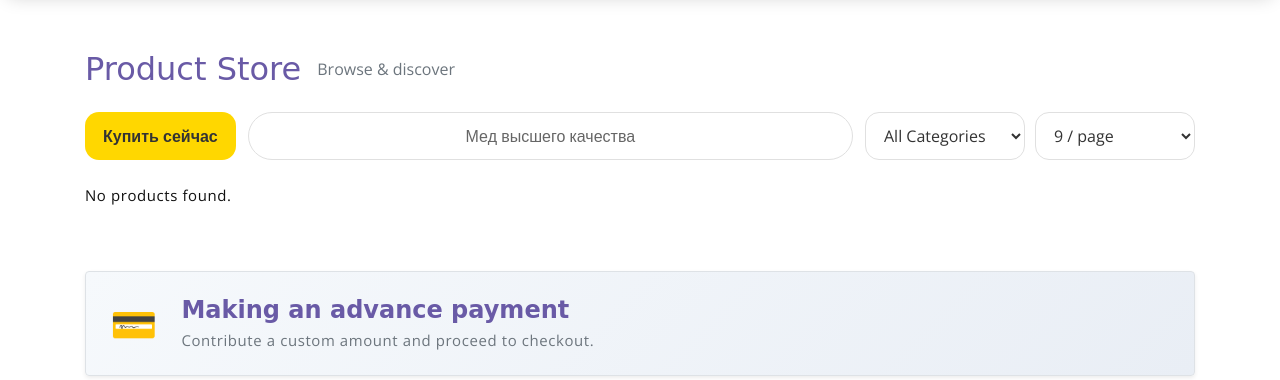
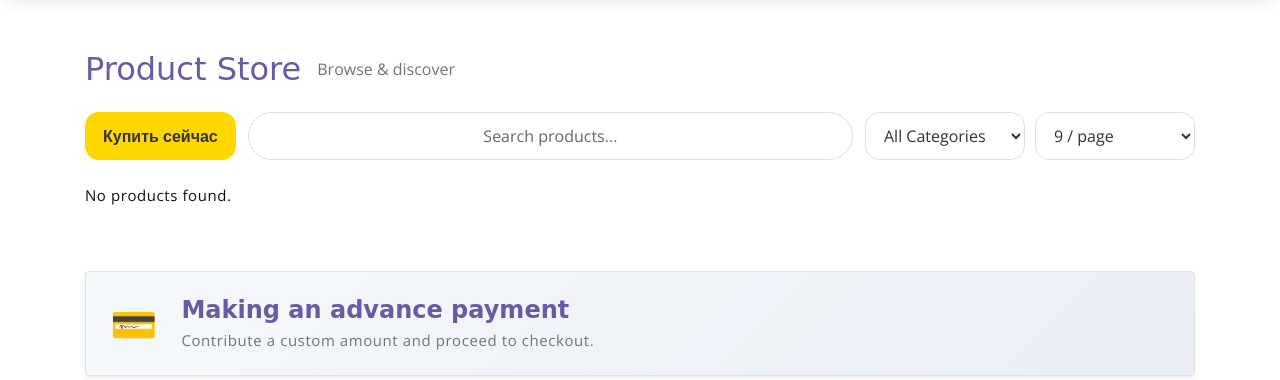
Before and after one commit to Bayrambek770/tech-store, a Django app: page /store/ in a window 1280 px wide. Shown: the part 82-462 px from the top of the page. Run offline with Django 5.2, Linux system fonts and the light colour scheme; data that the repository does not hold is empty; some libraries are stand-ins or nearby versions; some web fonts are replaced.

Commit message:
[fix] design

```diff
--- a/templates/designs/marketplace.html
+++ b/templates/designs/marketplace.html
@@ -8,7 +8,7 @@
     <form id="filter-form" class="marketplace-filters">
       <div class="filters-row">
         <button class="ui-primary-btn" type="submit">{% trans "Купить сейчас" %}</button>
-        <input type="text" name="q" value="{{ search_query|default:'' }}" placeholder="Мед высшего качества" class="ui-pill-input">
+        <input type="text" name="q" value="{{ search_query|default:'' }}" placeholder="{% trans 'Search designs...' %}" class="ui-pill-input">
         <div class="filters-inline">
           <select name="type" id="type" class="ui-select">
             <option value="">{% trans 'All Types' %}</option>
--- a/templates/store.html
+++ b/templates/store.html
@@ -25,7 +25,7 @@
         <form method="get" class="store-filters mb-4" id="filter-form">
             <div class="filters-row">
                 <button class="ui-primary-btn" type="submit">{% trans "Купить сейчас" %}</button>
-                <input type="text" name="q" value="{{ search_query|default:'' }}" class="ui-pill-input" placeholder="Мед высшего качества">
+                <input type="text" name="q" value="{{ search_query|default:'' }}" class="ui-pill-input" placeholder="{% trans 'Search products...' %}">
                 <div class="filters-inline">
                     <select name="category" class="ui-select">
                         <option value="">{% trans "All Categories" %}</option>
```
Also changed, not shown: locale/en/LC_MESSAGES/django.po, locale/ru/LC_MESSAGES/django.po, locale/uz/LC_MESSAGES/django.po.
